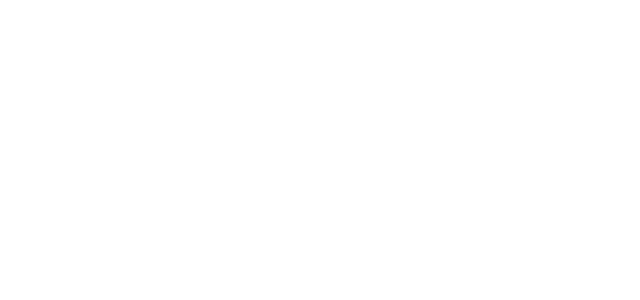
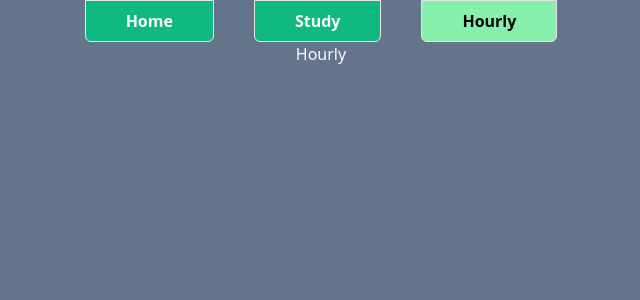
Before and after one commit to SNelson723/dcr_sandbox, a React (Vite) app: page /hourly in a window 1280 px wide. Before the commit this address had no page. Shown: the top 300 px of the page, without its empty margins (319-959 px from the left). Built offline with nearby package versions, Linux system fonts and the light colour scheme.

Commit message:
Initializes Hourly.tsx and adds it to the navbar and browser router

```diff
--- a/src/components/NavBar.tsx
+++ b/src/components/NavBar.tsx
@@ -12,10 +12,7 @@
 const navLinks: NavLinkProps[] = [
   { to: "/", label: "Home" },
   { to: "study", label: "Study" },
-  // { to: "sample2", label: "Sample 2" },
-  // { to: "sample3", label: "Sample 3" },
-  // { to: "sample4", label: "Sample 4" },
-  // { to: "sample5", label: "Sample 5" },
+  { to: "hourly", label: "Hourly" },
 ];
 
 // The isActive prop is used to determine if the link is currently active
--- a/src/main.tsx
+++ b/src/main.tsx
@@ -6,7 +6,9 @@
 import { store } from "./store";
 import { BrowserRouter, Routes, Route } from "react-router-dom";
 import Home from "./pages/Home.tsx";
+
 import StudyGuide from "./pages/study/StudyGuide.tsx";
+import Hourly from "./pages/Hourly.tsx";
 
 createRoot(document.getElementById("root")!).render(
   <StrictMode>
@@ -16,6 +18,7 @@
         <Route path="/" element={<App />}>
           <Route index element={<Home />} />
           <Route path="study" element={<StudyGuide />} />
+          <Route path="hourly" element={<Hourly />} />
         </Route>
       </Routes>
       </BrowserRouter>
--- /dev/null
+++ b/src/pages/Hourly.tsx
@@ -0,0 +1,11 @@
+const Hourly = () => {
+  return (
+    <div>
+      <div>
+        <h1>Hourly</h1>
+      </div>
+    </div>
+  );
+};
+
+export default Hourly;
```
